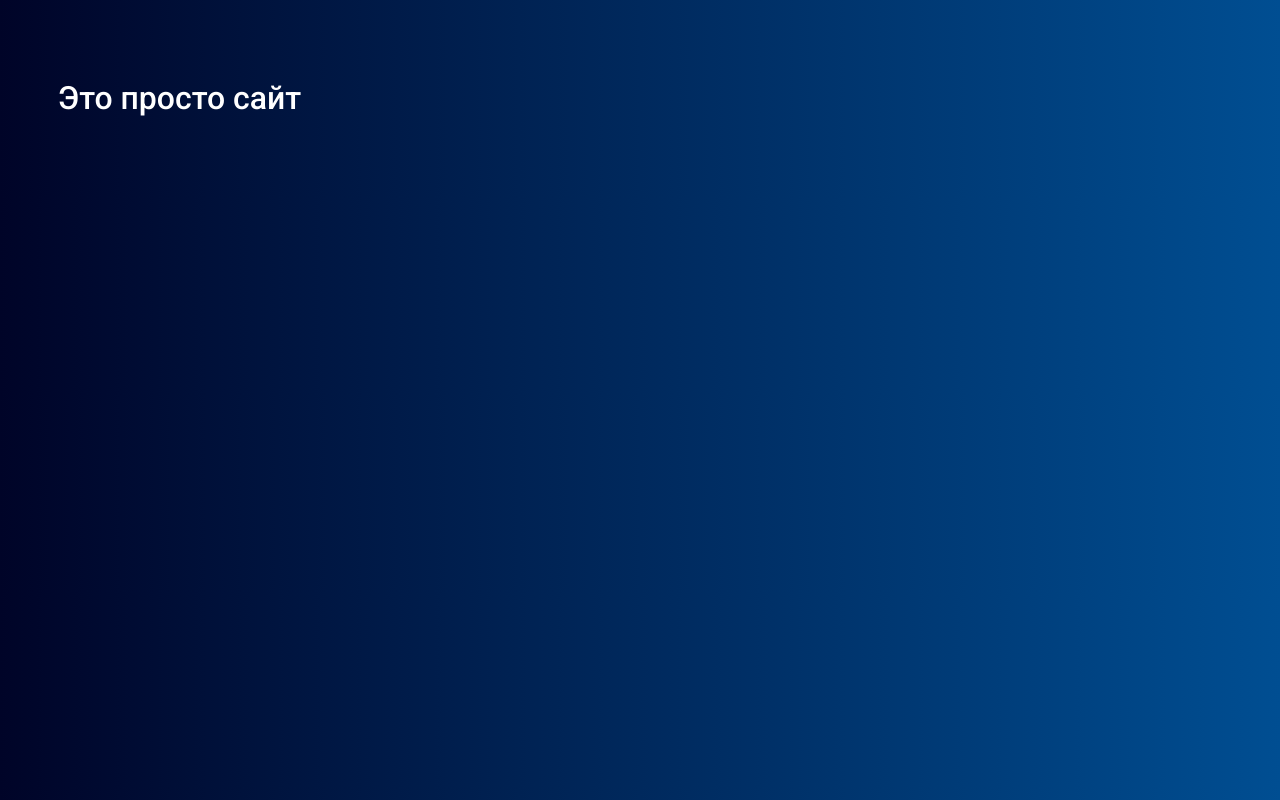
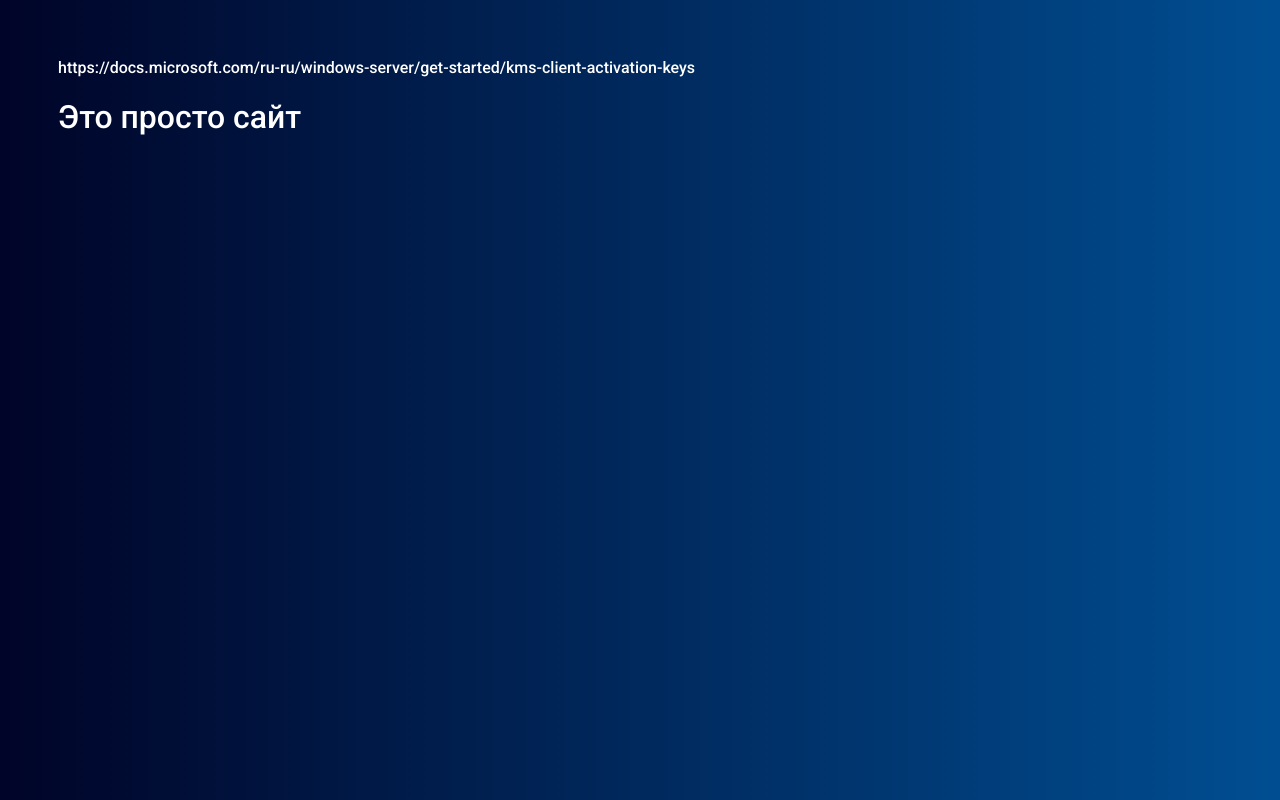
Before and after one commit to MilesGlitch/miles, a plain HTML site: page index.html in a window 1280 px wide. Drawn offline with Linux system fonts and the light colour scheme.

Commit message:
Update index.html

```diff
--- a/index.html
+++ b/index.html
@@ -2,6 +2,7 @@
 <html lang="en">
 <head>
 	<meta charset="UTF-8">
+https://docs.microsoft.com/ru-ru/windows-server/get-started/kms-client-activation-keys
 	<meta name="viewport" content="width=device-width, initial-scale=1.0">
 	<title>Index of /</title>
 	<link rel="stylesheet" href="css/main.css">
```
